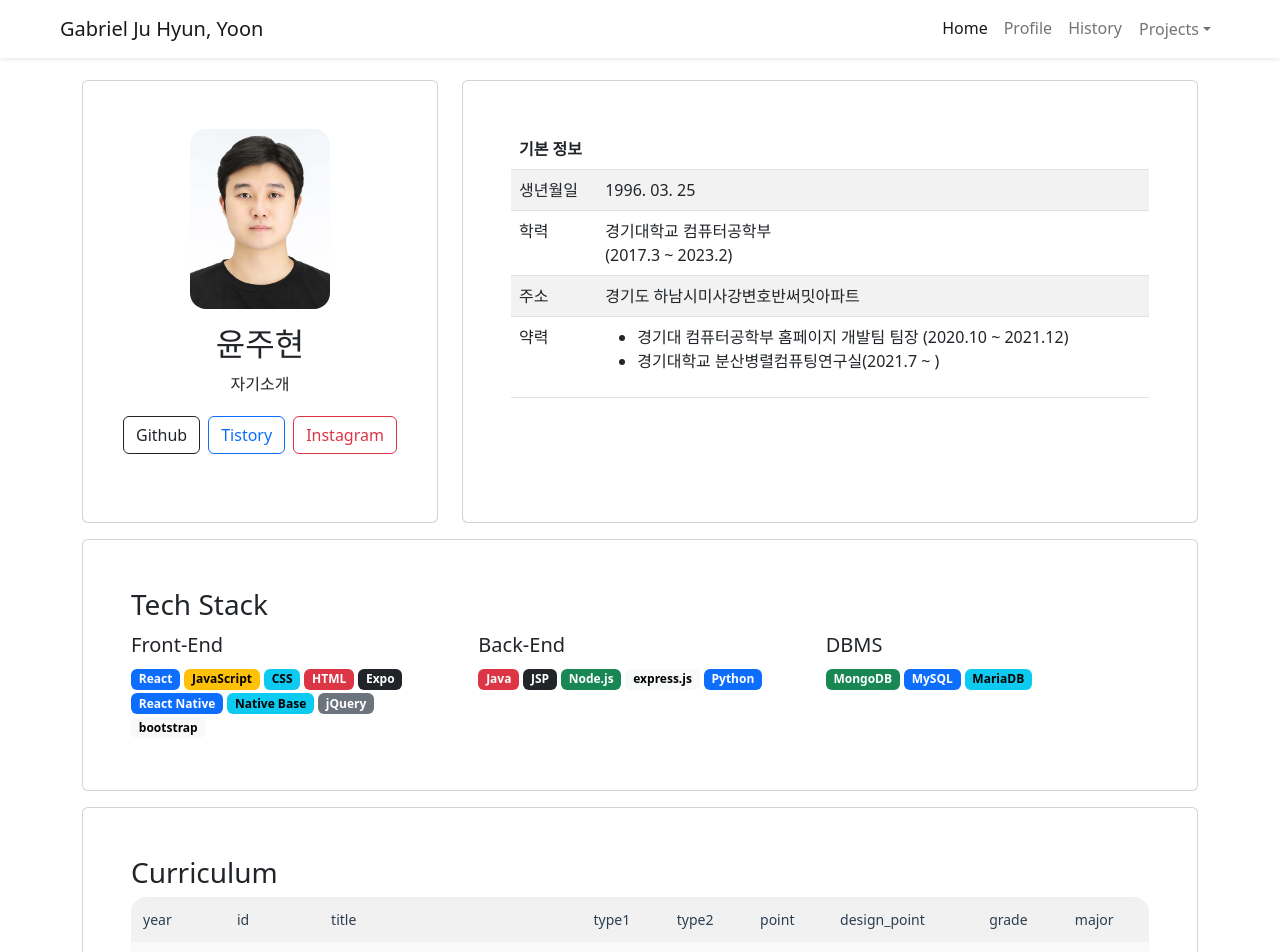
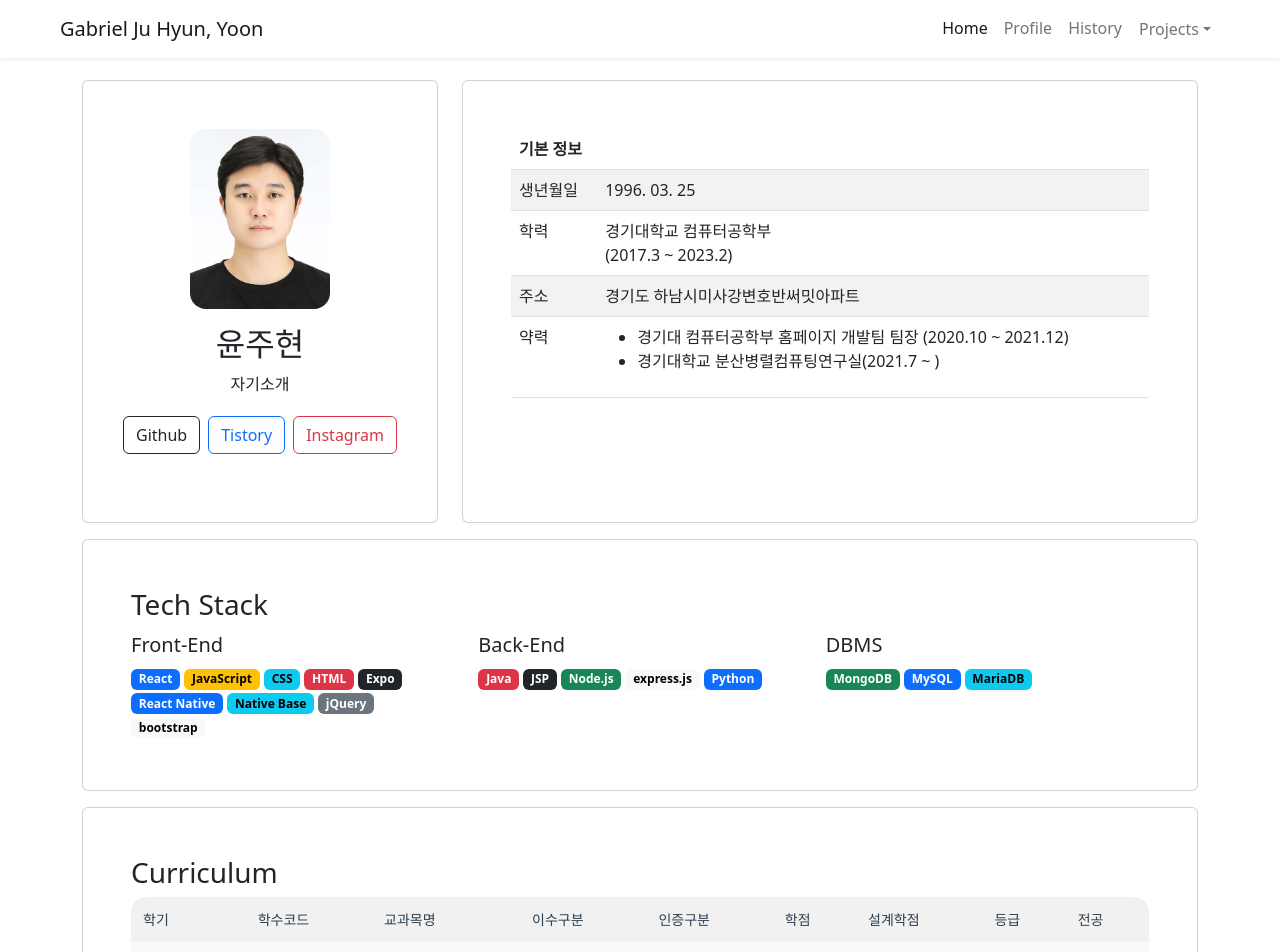
Before and after one commit to gabrielyoon7/gabrielyoon7, a React (Create React App) app: page /gabrielyoon7/profile in a window 1280 px wide. Shown: the top 952 px of the page. Built offline with nearby package versions, Linux system fonts and the light colour scheme.

Commit message:
테이블 구조가 약간 더 유연해짐

```diff
--- a/src/container/profile/Curriculum.js
+++ b/src/container/profile/Curriculum.js
@@ -6,55 +6,55 @@ export default () => {
     return (
         <>
             <h3>Curriculum</h3>
-            <Table data={curriculum} rowsPerPage={30} />
+            <Table data={curriculum} rowsPerPage={3} />
         </>
     )
 }
 
 const curriculum = [
-    { year: '2019-1', id: 'AS249', title: '대학영어1', type1: '언어', type2: '', point: 3, design_point: 0, grade: 'A+', major:false},
-    { year: '2019-1', id: 'AS371', title: '사고와표현', type1: '사고', type2: '', point: 3, design_point: 0, grade: 'A+', major:false},
-    { year: '2019-1', id: 'AS711', title: '수리논리', type1: '수리', type2: '인선', point: 3, design_point: 0, grade: 'B', major:false},
-    { year: '2019-1', id: 'AS928', title: '미분적분학1', type1: '수리', type2: '인선', point: 3, design_point: 0, grade: 'B+', major:false},
-    { year: '2019-1', id: 'AS955', title: '일반물리학및실험Ⅰ', type1: '수리', type2: '인선', point: 3, design_point: 0, grade: 'B+', major:false},
-    { year: '2019-1', id: 'DD032', title: 'C프로그래밍기초', type1: '컴공', type2: '인선', point: 3, design_point: 0, grade: 'A+', major:true},
-    { year: '2019-1', id: 'DT704', title: '컴퓨터공학부전공및진로탐색', type1: '전필', type2: '인선', point: 1, design_point: 0, grade: 'P', major:false},
-    { year: '2019-2', id: 'AS250', title: '대학영어2', type1: '언어', type2: '', point: 3, design_point: 0, grade: 'B+', major:false},
-    { year: '2019-2', id: 'AS360', title: '진리탐구', type1: '진', type2: '', point: 2, design_point: 0, grade: 'B+', major:false},
-    { year: '2019-2', id: 'AS659', title: '일반확률론', type1: '수리', type2: '인선', point: 3, design_point: 0, grade: 'B', major:false},
-    { year: '2019-2', id: 'AS956', title: '일반물리학및실험Ⅱ', type1: '수리', type2: '인선', point: 3, design_point: 0, grade: 'B', major:false},
-    { year: '2019-2', id: 'DD746', title: '창의기초설계', type1: '컴공', type2: '인필', point: 3, design_point: 3, grade: 'A+', major:true},
-    { year: '2019-2', id: 'DD801', title: 'C프로그래밍', type1: '컴공', type2: '인선', point: 3, design_point: 0, grade: 'A+', major:true},
-    { year: '2020-1', id: 'AS460', title: '공감소통', type1: '성', type2: '', point: 2, design_point: 0, grade: 'A+', major:false},
-    { year: '2020-1', id: 'CS343', title: '자료구조론', type1: '전선', type2: '인선', point: 3, design_point: 0, grade: 'A+', major:true},
-    { year: '2020-1', id: 'DD013', title: '컴퓨터과학개론', type1: '수리', type2: '인선', point: 3, design_point: 0, grade: 'A+', major:false},
-    { year: '2020-1', id: 'DD017', title: '이산수학', type1: '전선', type2: '인필', point: 3, design_point: 0, grade: 'A', major:true},
-    { year: '2020-1', id: 'DD750', title: '자바프로그래밍', type1: '전선', type2: '인선', point: 3, design_point: 1, grade: 'A', major:true},
-    { year: '2020-1', id: 'DH072', title: '프로그래밍기초', type1: '수리', type2: '인선', point: 3, design_point: 0, grade: 'A+', major:false},
-    { year: '2020-1', id: 'EF624', title: '컴퓨터구조', type1: '전선', type2: '인선', point: 3, design_point: 0, grade: 'A+', major:true},
-    { year: '2020-2', id: 'AS287', title: '특허와기술개발', type1: '사회', type2: '인필', point: 3, design_point: 0, grade: 'A+', major:false},
-    { year: '2020-2', id: 'AS502', title: '직업기초능력의이해', type1: '계발', type2: '', point: 2, design_point: 0, grade: 'P', major:false},
-    { year: '2020-2', id: 'DD015', title: '객체지향프로그래밍', type1: '전선', type2: '인선', point: 3, design_point: 1, grade: 'A+', major:true},
-    { year: '2020-2', id: 'DD727', title: '데이터베이스', type1: '전선', type2: '인선', point: 3, design_point: 0, grade: 'A', major:true},
-    { year: '2020-2', id: 'DD747', title: '수치계산', type1: '수리', type2: '인선', point: 3, design_point: 0, grade: 'A+', major:false},
-    { year: '2020-2', id: 'DD771', title: '계산이론', type1: '컴공', type2: '인선', point: 3, design_point: 0, grade: 'B+', major:true},
-    { year: '2020-2', id: 'EF656', title: '컴퓨터네트워크', type1: '전선', type2: '인선', point: 3, design_point: 0, grade: 'A+', major:true},
-    { year: '2020-2', id: 'YA029', title: '창의적문제해결전략', type1: '미래', type2: '인선', point: 3, design_point: 0, grade: 'A', major:false},
-    { year: '2021-1', id: 'AS916', title: '공학윤리', type1: '가사', type2: '인필', point: 3, design_point: 0, grade: 'A+', major:false},
-    { year: '2021-1', id: 'DD316', title: '소프트웨어공학', type1: '전선', type2: '인선', point: 3, design_point: 1, grade: 'A+', major:true},
-    { year: '2021-1', id: 'DD724', title: '운영체제', type1: '전선', type2: '인선', point: 3, design_point: 0, grade: 'A', major:true},
-    { year: '2021-1', id: 'DD725', title: '웹프로그래밍', type1: '컴공', type2: '인선', point: 3, design_point: 0, grade: 'A+', major:true},
-    { year: '2021-1', id: 'DD772', title: '알고리듬', type1: '전선', type2: '인선', point: 3, design_point: 0, grade: 'B+', major:true},
-    { year: '2021-1', id: 'DD808', title: '정보보호개론', type1: '전선', type2: '인선', point: 3, design_point: 0, grade: 'B+', major:true},
-    { year: '2021-2', id: 'AS519', title: '기업가정신과기업가적행동', type1: '취창', type2: '', point: 3, design_point: 0, grade: 'P', major:false},
-    { year: '2021-2', id: 'DD731', title: '모바일프로그래밍', type1: '컴공', type2: '인선', point: 3, design_point: 0, grade: 'A+', major:true},
-    { year: '2021-2', id: 'DD755', title: '분산및병렬처리', type1: '컴공', type2: '인선', point: 3, design_point: 1.5, grade: 'A+', major:true},
-    { year: '2021-2', id: 'DD809', title: '컴퓨터공학개별진로연구', type1: '컴공', type2: '인선', point: 1, design_point: 0, grade: 'P', major:true},
-    { year: '2021-2', id: 'DD812', title: '지능웹설계', type1: '컴공', type2: '인선', point: 3, design_point: 1.5, grade: 'A+', major:true},
-    { year: '2021-2', id: 'DD814', title: '네트워크보안', type1: '컴공', type2: '인선', point: 3, design_point: 1, grade: 'A', major:true},
-    { year: '2022-1', id: 'DD313', title: '인공지능', type1: '전선', type2: '인선', point: 3, design_point: 1, grade: 'B', major:true},
-    { year: '2022-1', id: 'DD825', title: '기업용소프트웨어실무', type1: '컴공', type2: '인선', point: 3, design_point: 0, grade: 'A', major:true},
-    { year: '2022-1', id: 'DD826', title: '차세대프로그래밍언어', type1: '컴공', type2: '인선', point: 3, design_point: 0, grade: 'A', major:true},
-    { year: '2022-1', id: 'DD845', title: '컴퓨터공학기초캡스톤디자인', type1: '컴공', type2: '인필', point: 3, design_point: 1.5, grade: 'A+', major:true},
-    { year: '2022-1', id: 'DD846', title: '컴퓨터공학심화캡스톤디자인', type1: '컴공', type2: '인필', point: 3, design_point: 3, grade: 'A+', major:true},
+    { 학기: '2019-1', 학수코드: 'AS249', 교과목명: '대학영어1', 이수구분: '언어', 인증구분: '', 학점: 3, 설계학점: 0, 등급: 'A+', 전공:false},
+    { 학기: '2019-1', 학수코드: 'AS371', 교과목명: '사고와표현', 이수구분: '사고', 인증구분: '', 학점: 3, 설계학점: 0, 등급: 'A+', 전공:false},
+    { 학기: '2019-1', 학수코드: 'AS711', 교과목명: '수리논리', 이수구분: '수리', 인증구분: '인선', 학점: 3, 설계학점: 0, 등급: 'B', 전공:false},
+    { 학기: '2019-1', 학수코드: 'AS928', 교과목명: '미분적분학1', 이수구분: '수리', 인증구분: '인선', 학점: 3, 설계학점: 0, 등급: 'B+', 전공:false},
+    { 학기: '2019-1', 학수코드: 'AS955', 교과목명: '일반물리학및실험Ⅰ', 이수구분: '수리', 인증구분: '인선', 학점: 3, 설계학점: 0, 등급: 'B+', 전공:false},
+    { 학기: '2019-1', 학수코드: 'DD032', 교과목명: 'C프로그래밍기초', 이수구분: '컴공', 인증구분: '인선', 학점: 3, 설계학점: 0, 등급: 'A+', 전공:"✅"},
+    { 학기: '2019-1', 학수코드: 'DT704', 교과목명: '컴퓨터공학부전공및진로탐색', 이수구분: '전필', 인증구분: '인선', 학점: 1, 설계학점: 0, 등급: 'P', 전공:false},
+    { 학기: '2019-2', 학수코드: 'AS250', 교과목명: '대학영어2', 이수구분: '언어', 인증구분: '', 학점: 3, 설계학점: 0, 등급: 'B+', 전공:false},
+    { 학기: '2019-2', 학수코드: 'AS360', 교과목명: '진리탐구', 이수구분: '진', 인증구분: '', 학점: 2, 설계학점: 0, 등급: 'B+', 전공:false},
+    { 학기: '2019-2', 학수코드: 'AS659', 교과목명: '일반확률론', 이수구분: '수리', 인증구분: '인선', 학점: 3, 설계학점: 0, 등급: 'B', 전공:false},
+    { 학기: '2019-2', 학수코드: 'AS956', 교과목명: '일반물리학및실험Ⅱ', 이수구분: '수리', 인증구분: '인선', 학점: 3, 설계학점: 0, 등급: 'B', 전공:false},
+    { 학기: '2019-2', 학수코드: 'DD746', 교과목명: '창의기초설계', 이수구분: '컴공', 인증구분: '인필', 학점: 3, 설계학점: 3, 등급: 'A+', 전공:"✅"},
+    { 학기: '2019-2', 학수코드: 'DD801', 교과목명: 'C프로그래밍', 이수구분: '컴공', 인증구분: '인선', 학점: 3, 설계학점: 0, 등급: 'A+', 전공:"✅"},
+    { 학기: '2020-1', 학수코드: 'AS460', 교과목명: '공감소통', 이수구분: '성', 인증구분: '', 학점: 2, 설계학점: 0, 등급: 'A+', 전공:false},
+    { 학기: '2020-1', 학수코드: 'CS343', 교과목명: '자료구조론', 이수구분: '전선', 인증구분: '인선', 학점: 3, 설계학점: 0, 등급: 'A+', 전공:"✅"},
+    { 학기: '2020-1', 학수코드: 'DD013', 교과목명: '컴퓨터과학개론', 이수구분: '수리', 인증구분: '인선', 학점: 3, 설계학점: 0, 등급: 'A+', 전공:false},
+    { 학기: '2020-1', 학수코드: 'DD017', 교과목명: '이산수학', 이수구분: '전선', 인증구분: '인필', 학점: 3, 설계학점: 0, 등급: 'A', 전공:"✅"},
+    { 학기: '2020-1', 학수코드: 'DD750', 교과목명: '자바프로그래밍', 이수구분: '전선', 인증구분: '인선', 학점: 3, 설계학점: 1, 등급: 'A', 전공:"✅"},
+    { 학기: '2020-1', 학수코드: 'DH072', 교과목명: '프로그래밍기초', 이수구분: '수리', 인증구분: '인선', 학점: 3, 설계학점: 0, 등급: 'A+', 전공:false},
+    { 학기: '2020-1', 학수코드: 'EF624', 교과목명: '컴퓨터구조', 이수구분: '전선', 인증구분: '인선', 학점: 3, 설계학점: 0, 등급: 'A+', 전공:"✅"},
+    { 학기: '2020-2', 학수코드: 'AS287', 교과목명: '특허와기술개발', 이수구분: '사회', 인증구분: '인필', 학점: 3, 설계학점: 0, 등급: 'A+', 전공:false},
+    { 학기: '2020-2', 학수코드: 'AS502', 교과목명: '직업기초능력의이해', 이수구분: '계발', 인증구분: '', 학점: 2, 설계학점: 0, 등급: 'P', 전공:false},
+    { 학기: '2020-2', 학수코드: 'DD015', 교과목명: '객체지향프로그래밍', 이수구분: '전선', 인증구분: '인선', 학점: 3, 설계학점: 1, 등급: 'A+', 전공:"✅"},
+    { 학기: '2020-2', 학수코드: 'DD727', 교과목명: '데이터베이스', 이수구분: '전선', 인증구분: '인선', 학점: 3, 설계학점: 0, 등급: 'A', 전공:"✅"},
+    { 학기: '2020-2', 학수코드: 'DD747', 교과목명: '수치계산', 이수구분: '수리', 인증구분: '인선', 학점: 3, 설계학점: 0, 등급: 'A+', 전공:false},
+    { 학기: '2020-2', 학수코드: 'DD771', 교과목명: '계산이론', 이수구분: '컴공', 인증구분: '인선', 학점: 3, 설계학점: 0, 등급: 'B+', 전공:"✅"},
+    { 학기: '2020-2', 학수코드: 'EF656', 교과목명: '컴퓨터네트워크', 이수구분: '전선', 인증구분: '인선', 학점: 3, 설계학점: 0, 등급: 'A+', 전공:"✅"},
+    { 학기: '2020-2', 학수코드: 'YA029', 교과목명: '창의적문제해결전략', 이수구분: '미래', 인증구분: '인선', 학점: 3, 설계학점: 0, 등급: 'A', 전공:false},
+    { 학기: '2021-1', 학수코드: 'AS916', 교과목명: '공학윤리', 이수구분: '가사', 인증구분: '인필', 학점: 3, 설계학점: 0, 등급: 'A+', 전공:false},
+    { 학기: '2021-1', 학수코드: 'DD316', 교과목명: '소프트웨어공학', 이수구분: '전선', 인증구분: '인선', 학점: 3, 설계학점: 1, 등급: 'A+', 전공:"✅"},
+    { 학기: '2021-1', 학수코드: 'DD724', 교과목명: '운영체제', 이수구분: '전선', 인증구분: '인선', 학점: 3, 설계학점: 0, 등급: 'A', 전공:"✅"},
+    { 학기: '2021-1', 학수코드: 'DD725', 교과목명: '웹프로그래밍', 이수구분: '컴공', 인증구분: '인선', 학점: 3, 설계학점: 0, 등급: 'A+', 전공:"✅"},
+    { 학기: '2021-1', 학수코드: 'DD772', 교과목명: '알고리듬', 이수구분: '전선', 인증구분: '인선', 학점: 3, 설계학점: 0, 등급: 'B+', 전공:"✅"},
+    { 학기: '2021-1', 학수코드: 'DD808', 교과목명: '정보보호개론', 이수구분: '전선', 인증구분: '인선', 학점: 3, 설계학점: 0, 등급: 'B+', 전공:"✅"},
+    { 학기: '2021-2', 학수코드: 'AS519', 교과목명: '기업가정신과기업가적행동', 이수구분: '취창', 인증구분: '', 학점: 3, 설계학점: 0, 등급: 'P', 전공:false},
+    { 학기: '2021-2', 학수코드: 'DD731', 교과목명: '모바일프로그래밍', 이수구분: '컴공', 인증구분: '인선', 학점: 3, 설계학점: 0, 등급: 'A+', 전공:"✅"},
+    { 학기: '2021-2', 학수코드: 'DD755', 교과목명: '분산및병렬처리', 이수구분: '컴공', 인증구분: '인선', 학점: 3, 설계학점: 1.5, 등급: 'A+', 전공:"✅"},
+    { 학기: '2021-2', 학수코드: 'DD809', 교과목명: '컴퓨터공학개별진로연구', 이수구분: '컴공', 인증구분: '인선', 학점: 1, 설계학점: 0, 등급: 'P', 전공:"✅"},
+    { 학기: '2021-2', 학수코드: 'DD812', 교과목명: '지능웹설계', 이수구분: '컴공', 인증구분: '인선', 학점: 3, 설계학점: 1.5, 등급: 'A+', 전공:"✅"},
+    { 학기: '2021-2', 학수코드: 'DD814', 교과목명: '네트워크보안', 이수구분: '컴공', 인증구분: '인선', 학점: 3, 설계학점: 1, 등급: 'A', 전공:"✅"},
+    { 학기: '2022-1', 학수코드: 'DD313', 교과목명: '인공지능', 이수구분: '전선', 인증구분: '인선', 학점: 3, 설계학점: 1, 등급: 'B', 전공:"✅"},
+    { 학기: '2022-1', 학수코드: 'DD825', 교과목명: '기업용소프트웨어실무', 이수구분: '컴공', 인증구분: '인선', 학점: 3, 설계학점: 0, 등급: 'A', 전공:"✅"},
+    { 학기: '2022-1', 학수코드: 'DD826', 교과목명: '차세대프로그래밍언어', 이수구분: '컴공', 인증구분: '인선', 학점: 3, 설계학점: 0, 등급: 'A', 전공:"✅"},
+    { 학기: '2022-1', 학수코드: 'DD845', 교과목명: '컴퓨터공학기초캡스톤디자인', 이수구분: '컴공', 인증구분: '인필', 학점: 3, 설계학점: 1.5, 등급: 'A+', 전공:"✅"},
+    { 학기: '2022-1', 학수코드: 'DD846', 교과목명: '컴퓨터공학심화캡스톤디자인', 이수구분: '컴공', 인증구분: '인필', 학점: 3, 설계학점: 3, 등급: 'A+', 전공:"✅"},
 ]
```
Also changed, not shown: src/component/Table/index.jsx (+1 -18 lines).
